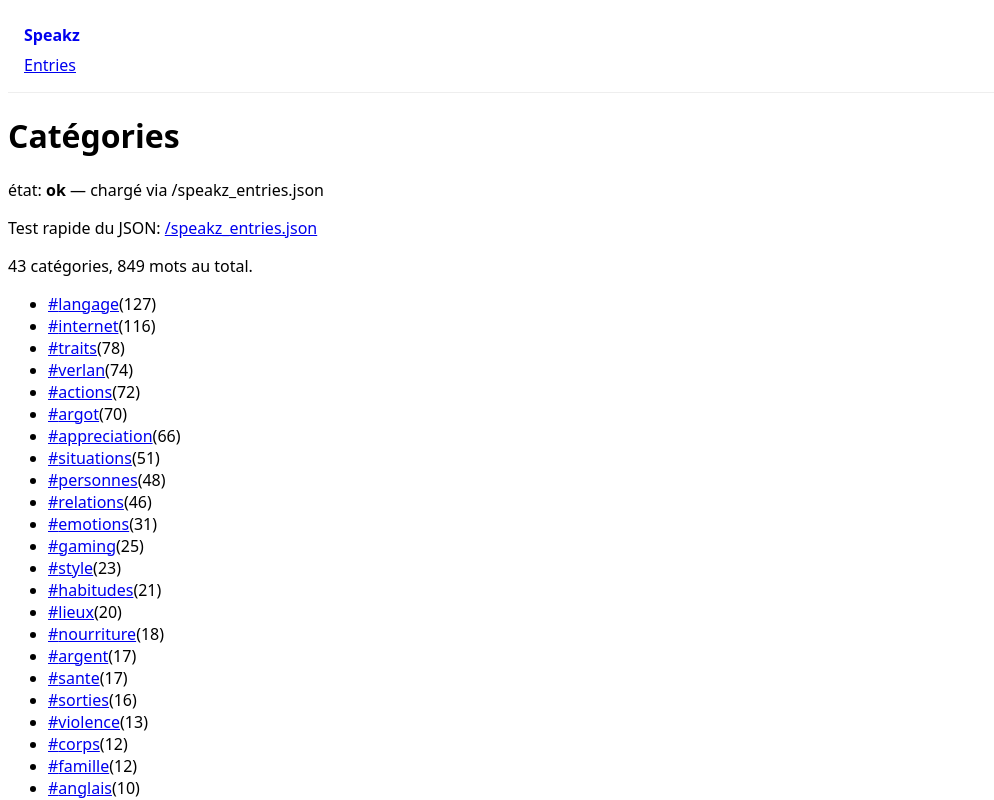
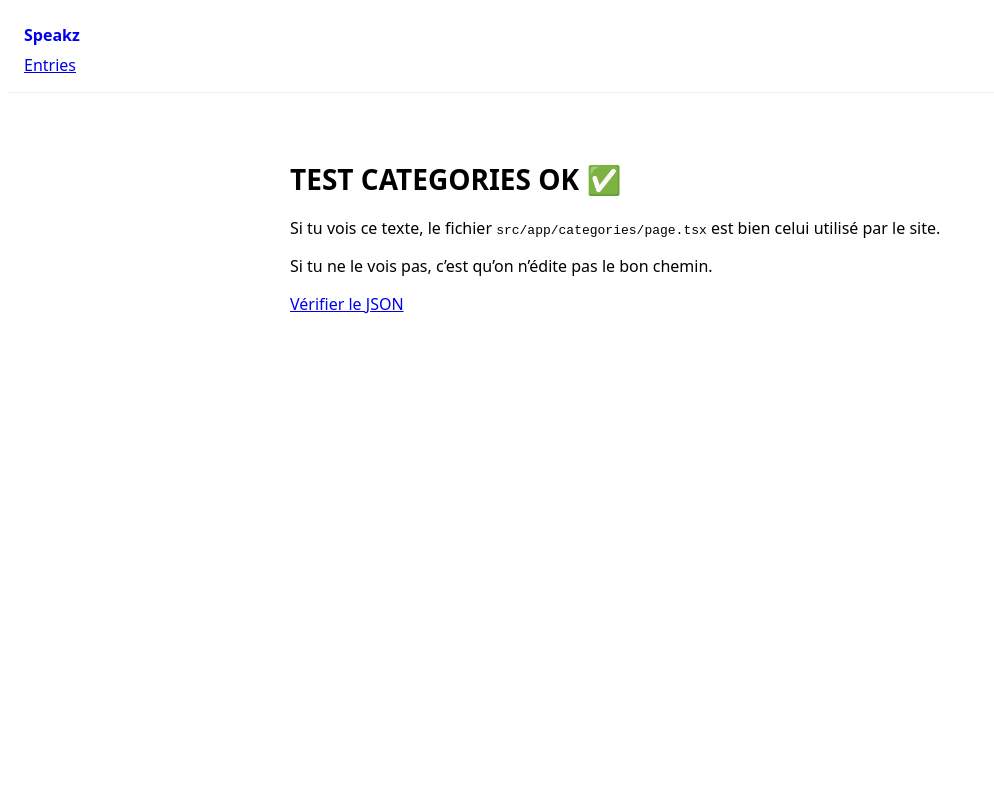
Before and after one commit to SpeakzFounder/speakz, a Next.js app: page /categories in a window 1280 px wide. Shown: the top 800 px of the page, without its empty margins (0-994 px from the left). Built offline with nearby package versions, Linux system fonts and the light colour scheme.

Commit message:
Update page.tsx

```diff
--- a/src/app/categories/page.tsx
+++ b/src/app/categories/page.tsx
@@ -1,107 +1,11 @@
 // src/app/categories/page.tsx
-"use client";
-
-import { useEffect, useState } from "react";
-
-type Entry = { term: string; slug: string; categories?: string[] };
-
-type Row = { category: string; count: number };
-
-function buildIndex(items: Entry[]): Row[] {
-  const map = new Map<string, number>();
-  for (const e of items) {
-    const cats = Array.isArray(e.categories) ? e.categories : [];
-    for (const c of cats) {
-      if (!c) continue;
-      map.set(c, (map.get(c) ?? 0) + 1);
-    }
-  }
-  return [...map.entries()]
-    .map(([category, count]) => ({ category, count }))
-    .sort((a, b) => (b.count - a.count) || a.category.localeCompare(b.category));
-}
-
 export default function CategoriesPage() {
-  const [rows, setRows] = useState<Row[] | null>(null);
-  const [total, setTotal] = useState<number>(0);
-  const [status, setStatus] = useState<string>("init");
-  const [detail, setDetail] = useState<string>("");
-
-  useEffect(() => {
-    (async () => {
-      try {
-        setStatus("fetching");
-        const url1 = "/speakz_entries.json";
-        const r1 = await fetch(url1, { cache: "no-store" });
-        if (!r1.ok) throw new Error(`HTTP ${r1.status} sur ${url1}`);
-        const data1 = await r1.json();
-        if (!Array.isArray(data1)) throw new Error("Format JSON inattendu (pas un tableau)");
-        const entries = data1 as Entry[];
-        setTotal(entries.length);
-        setRows(buildIndex(entries));
-        setStatus("ok");
-        setDetail(`chargé via ${url1}`);
-      } catch (e1: any) {
-        try {
-          const url2 = `${location.origin}/speakz_entries.json`;
-          const r2 = await fetch(url2, { cache: "no-store" });
-          if (!r2.ok) throw new Error(`HTTP ${r2.status} sur ${url2}`);
-          const data2 = await r2.json();
-          if (!Array.isArray(data2)) throw new Error("Format JSON inattendu (fallback)");
-          const entries = data2 as Entry[];
-          setTotal(entries.length);
-          setRows(buildIndex(entries));
-          setStatus("ok");
-          setDetail(`chargé via ${url2}`);
-        } catch (e2: any) {
-          setStatus("error");
-          setDetail(String(e2?.message || e2));
-        }
-      }
-    })();
-  }, []);
-
   return (
-    <main className="max-w-4xl mx-auto px-4 py-8">
-      <h1 className="text-3xl md:text-4xl font-bold">Catégories</h1>
-
-      {/* état/diagnostic toujours visible */}
-      <p className="mt-2 text-sm text-neutral-500">
-        état: <b>{status}</b> {detail ? `— ${detail}` : ""}
-      </p>
-      <p className="mt-1 text-xs">
-        Test rapide du JSON:{" "}
-        <a className="underline" href="/speakz_entries.json" target="_blank">
-          /speakz_entries.json
-        </a>
-      </p>
-
-      {status === "fetching" && <p className="mt-4 text-neutral-600">Chargement…</p>}
-
-      {status === "error" && (
-        <p className="mt-4 text-red-600">
-          Oups 😬 Impossible de charger le dictionnaire. <br />
-          <span className="text-xs">Détail : {detail}</span>
-        </p>
-      )}
-
-      {rows && (
-        <>
-          <p className="mt-4 text-neutral-700">
-            {rows.length} catégories, {total} mots au total.
-          </p>
-          <ul className="mt-6 grid grid-cols-1 sm:grid-cols-2 gap-3">
-            {rows.map(({ category, count }) => (
-              <li key={category} className="border rounded-lg p-3 hover:bg-neutral-50">
-                <a href={`/categorie/${encodeURIComponent(category)}`} className="font-medium">
-                  #{category}
-                </a>
-                <span className="ml-2 text-sm text-neutral-600">({count})</span>
-              </li>
-            ))}
-          </ul>
-        </>
-      )}
+    <main style={{maxWidth: 700, margin: "2rem auto", padding: "1rem"}}>
+      <h1 style={{fontSize: 28, fontWeight: 700}}>TEST CATEGORIES OK ✅</h1>
+      <p style={{marginTop: 8}}>Si tu vois ce texte, le fichier <code>src/app/categories/page.tsx</code> est bien celui utilisé par le site.</p>
+      <p style={{marginTop: 8}}>Si tu ne le vois pas, c’est qu’on n’édite pas le bon chemin.</p>
+      <p style={{marginTop: 16}}><a href="/speakz_entries.json">Vérifier le JSON</a></p>
     </main>
   );
 }
```
